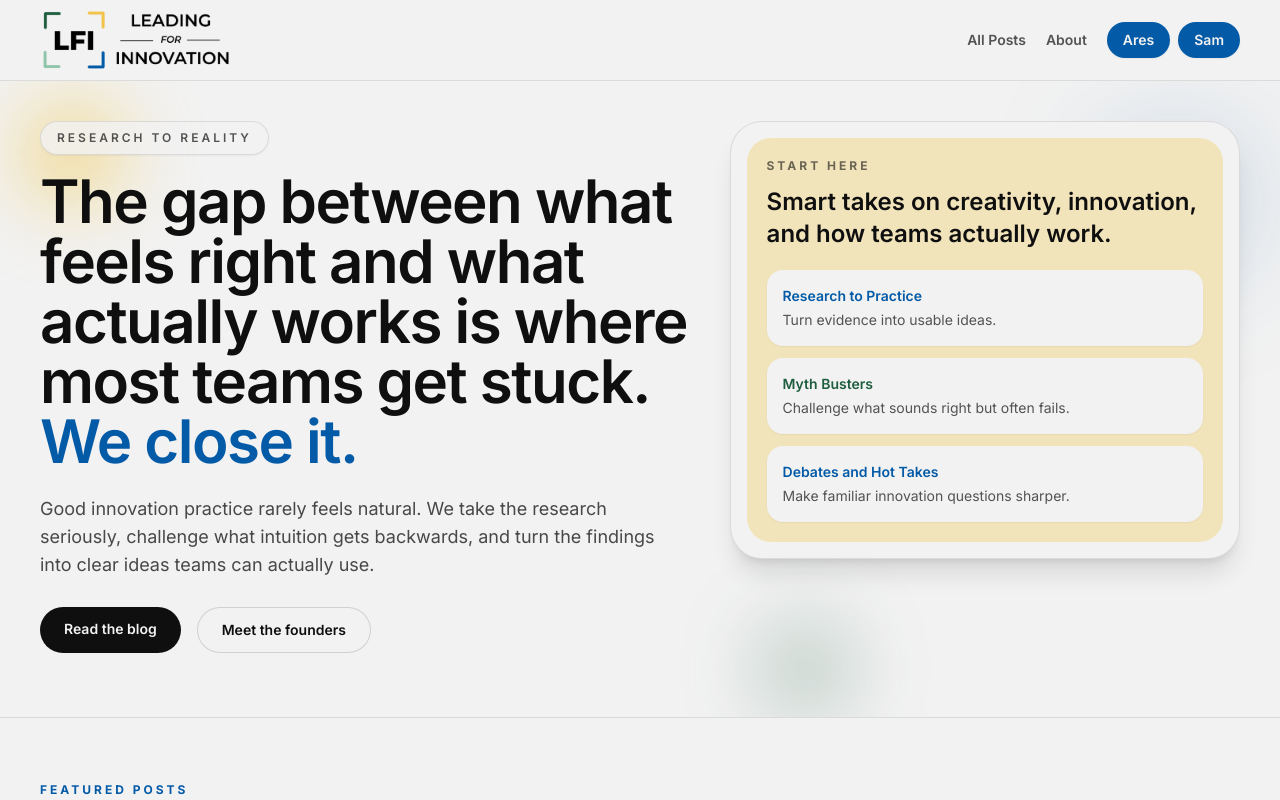
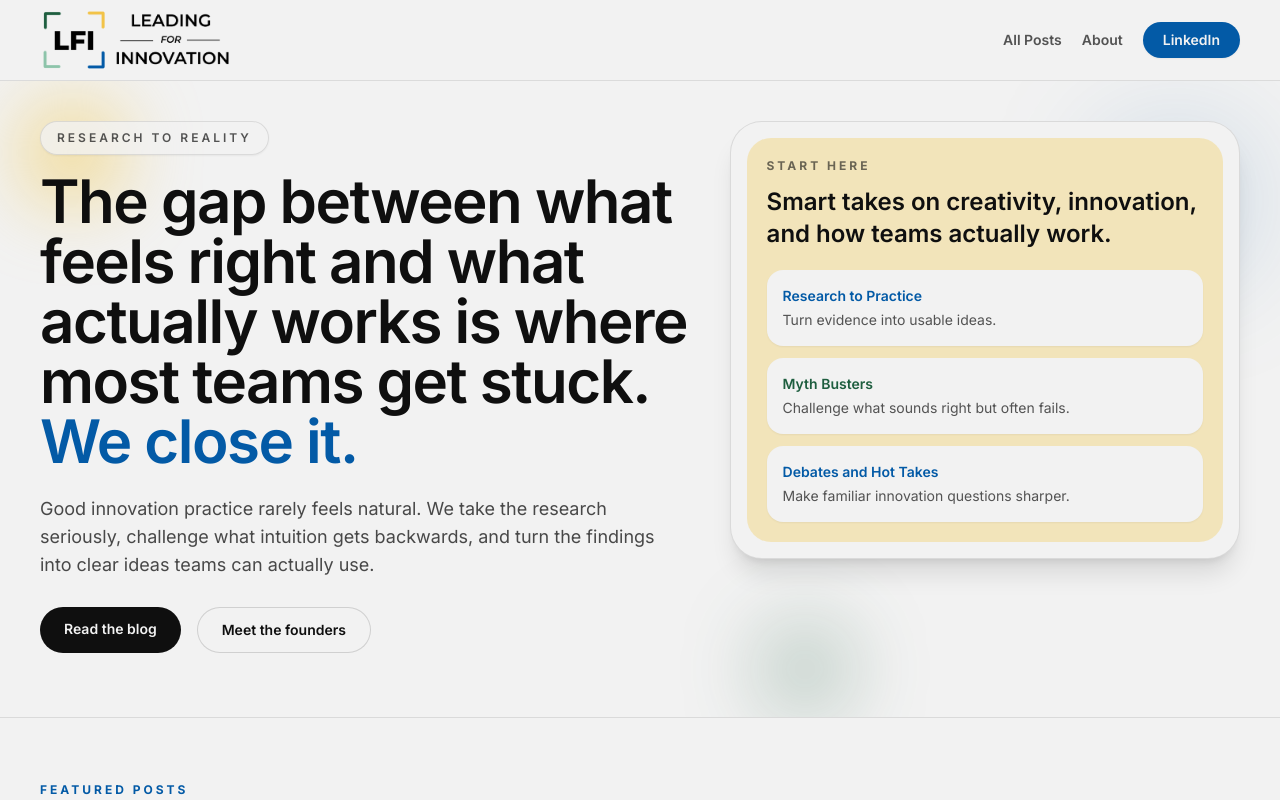
Before and after one commit to aresboiralopez9/leading-for-innovation, a Next.js app: page / in a window 1280 px wide. Shown: the top 800 px of the page. Built offline with nearby package versions, Linux system fonts and the light colour scheme.

Commit message:
Update LinkedIn links and button styles in Header
Replaced LinkedIn links with a single link to Leading for Innovation's LinkedIn page. Updated button styles for consistency.

```diff
--- a/src/components/Header.tsx
+++ b/src/components/Header.tsx
@@ -9,13 +9,15 @@ interface HeaderProps {
   settings: SiteSettingsData
 }
 
+const leadingForInnovationLinkedIn = 'https://www.linkedin.com/company/leading-for-innovation/'
+
 export function Header({ settings }: HeaderProps) {
   const [menuOpen, setMenuOpen] = useState(false)
 
-  const { betaBadge, navItems, linkedInUrl1, linkedInUrl2 } = settings
+  const { betaBadge, navItems } = settings
 
   const primaryButtonClass =
-    'rounded-full bg-lfi-blue px-4 py-2 text-sm font-semibold text-lfi-white shadow-sm transition-colors hover:bg-lfi-green'
+    'rounded-full bg-lfi-blue px-5 py-2 text-sm font-semibold text-lfi-white shadow-sm transition-colors hover:bg-lfi-green'
 
   const mobilePrimaryButtonClass =
     'rounded-full bg-lfi-blue px-4 py-2 text-center text-sm font-semibold text-lfi-white transition-colors hover:bg-lfi-green'
@@ -53,15 +55,14 @@ export function Header({ settings }: HeaderProps) {
             ))}
           </nav>
 
-          <div className="flex items-center gap-2">
-            <Link href={linkedInUrl1} className={primaryButtonClass}>
-              Ares
+          <Link
+            href={leadingForInnovationLinkedIn}
+            target="_blank"
+            rel="noopener noreferrer"
+            className={primaryButtonClass}
+          >
+            LinkedIn
           </Link>
-
-            <Link href={linkedInUrl2} className={primaryButtonClass}>
-              Sam
-            </Link>
-          </div>
         </div>
 
         <div className="flex items-center gap-2 md:hidden">
@@ -90,23 +91,15 @@ export function Header({ settings }: HeaderProps) {
               </Link>
             ))}
 
-            <div className="grid grid-cols-2 gap-3 pt-2">
             <Link
-                href={linkedInUrl1}
+              href={leadingForInnovationLinkedIn}
+              target="_blank"
+              rel="noopener noreferrer"
               onClick={() => setMenuOpen(false)}
               className={mobilePrimaryButtonClass}
             >
-                Ares
+              LinkedIn
             </Link>
-
-              <Link
-                href={linkedInUrl2}
-                onClick={() => setMenuOpen(false)}
-                className={mobilePrimaryButtonClass}
-              >
-                Sam
-              </Link>
-            </div>
           </nav>
         </div>
       )}
```
Lines whose indentation alone changed are shown as unchanged.
